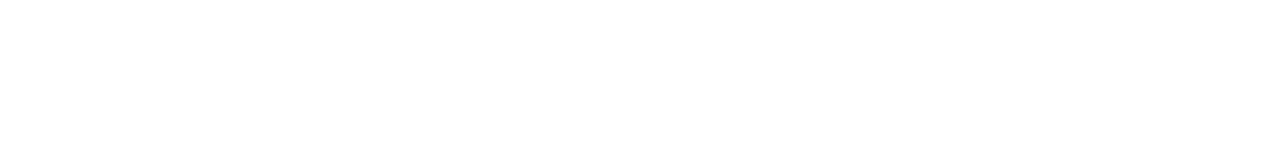
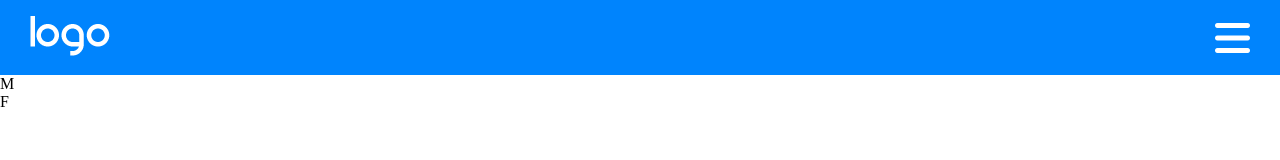
Before and after one commit to mikzanco/htmlcss-responsive-layout, a plain HTML site: page index.html in a window 1280 px wide. Drawn offline with Linux system fonts and the light colour scheme.

Commit message:
fix header

```diff
--- a/css/style.css
+++ b/css/style.css
@@ -1,5 +1,33 @@
+/* GENERAL */
+
 *{
   margin: 0;
   padding: 0;
   box-sizing: border-box;
 }
+
+.d-flex{
+  display: flex;
+}
+
+.container{
+  margin: 0 30px;
+}
+
+
+header{
+  background-color: #0084fd;
+  height: 75px;
+  color: white;
+}
+
+header .container{
+  justify-content: space-between;
+  align-items: center;
+  height: 100%;
+}
+
+header .container .hamb i{
+  font-size: 2.5rem;
+  align-items: center;
+}
--- a/index.html
+++ b/index.html
@@ -11,6 +11,21 @@
   <title>Document</title>
 </head>
 <body>
+  <header>
+    <div class="container d-flex">
+      <div>
+        <img src="img/logo.png" alt="logo">
+      </div>
 
+      <div class="hamb">
+        <i class="fa-solid fa-bars"></i>
+      </div>
+    </div>
+
+
+
+  </header>
+  <main>M</main>
+  <footer>F</footer>
 </body>
 </html>
```
